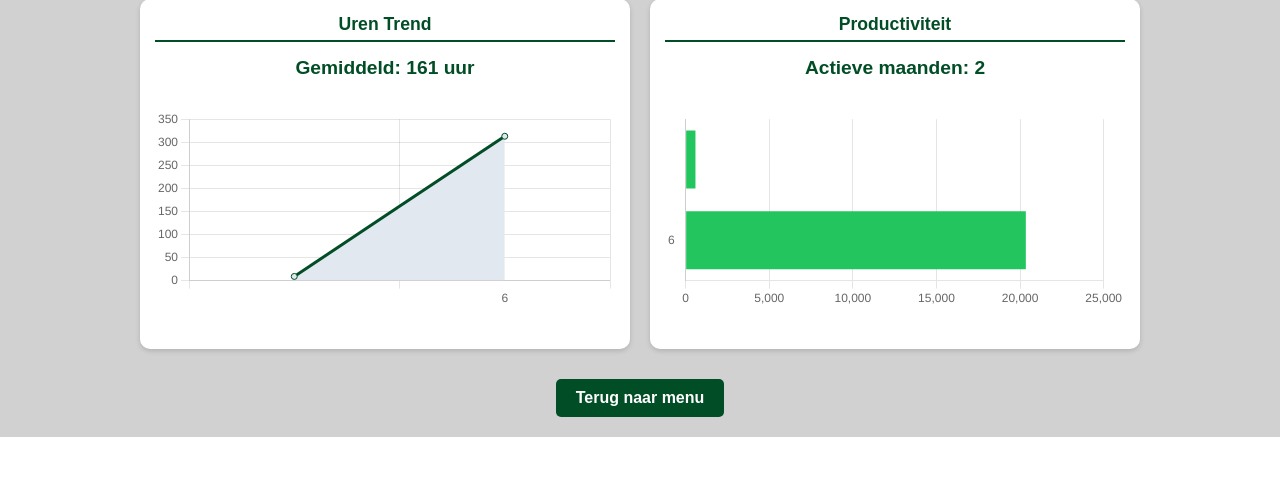
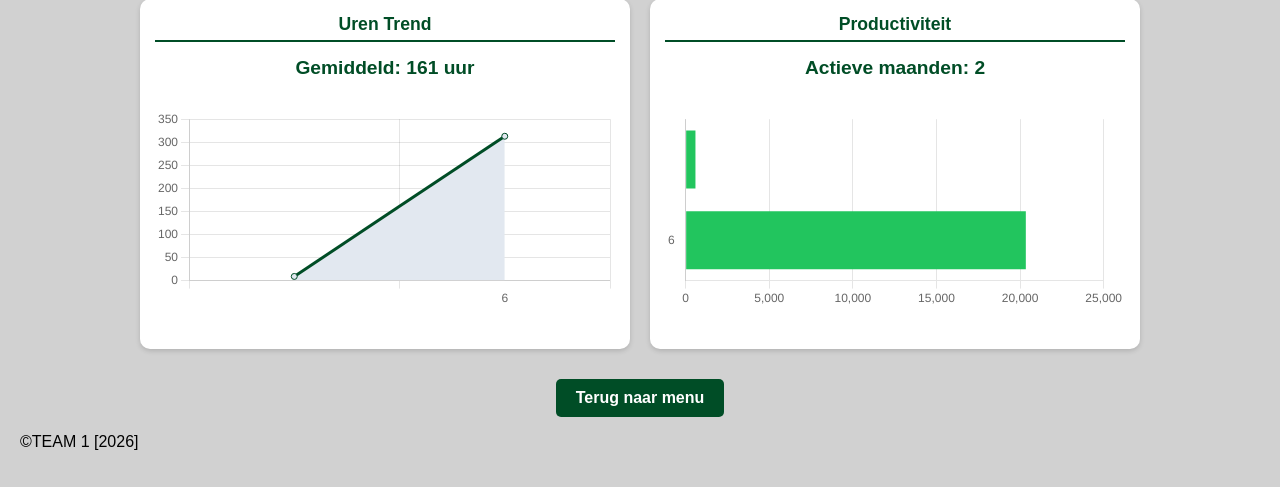
Before and after one commit to RohRohRaggy/CRM-Systeem-T1, a PHP site: page /rapportage_overzicht.php in a window 1280 px wide. Shown: the part 469-956 px from the top of the page. Before the commit the page ends 906 px from the top, so only its background shows below. Run offline with PHP 8.4, Linux system fonts and the light colour scheme; data comes from the database, SQL or seed files in the repository.

Commit message:
update rapportage overzicht
footer erin gezet

```diff
--- a/rapportage_overzicht.php
+++ b/rapportage_overzicht.php
@@ -52,6 +52,9 @@ $actieve_maanden = $conn->query("SELECT COUNT(*) as aantal FROM rapportage_overz
 <div class="back-btn-container">
     <a href="index.php" class="search-btn">Terug naar menu</a>
 </div>
+ <footer class="footer">
+            <p>©TEAM 1 [2026]</p>
+        </footer>
 
 <script>
     const labels = [<?php $res = $conn->query("SELECT maand FROM rapportage_overzicht ORDER BY maand ASC"); while($r = $res->fetch_assoc()) echo "'{$r['maand']}',"; ?>];
```
